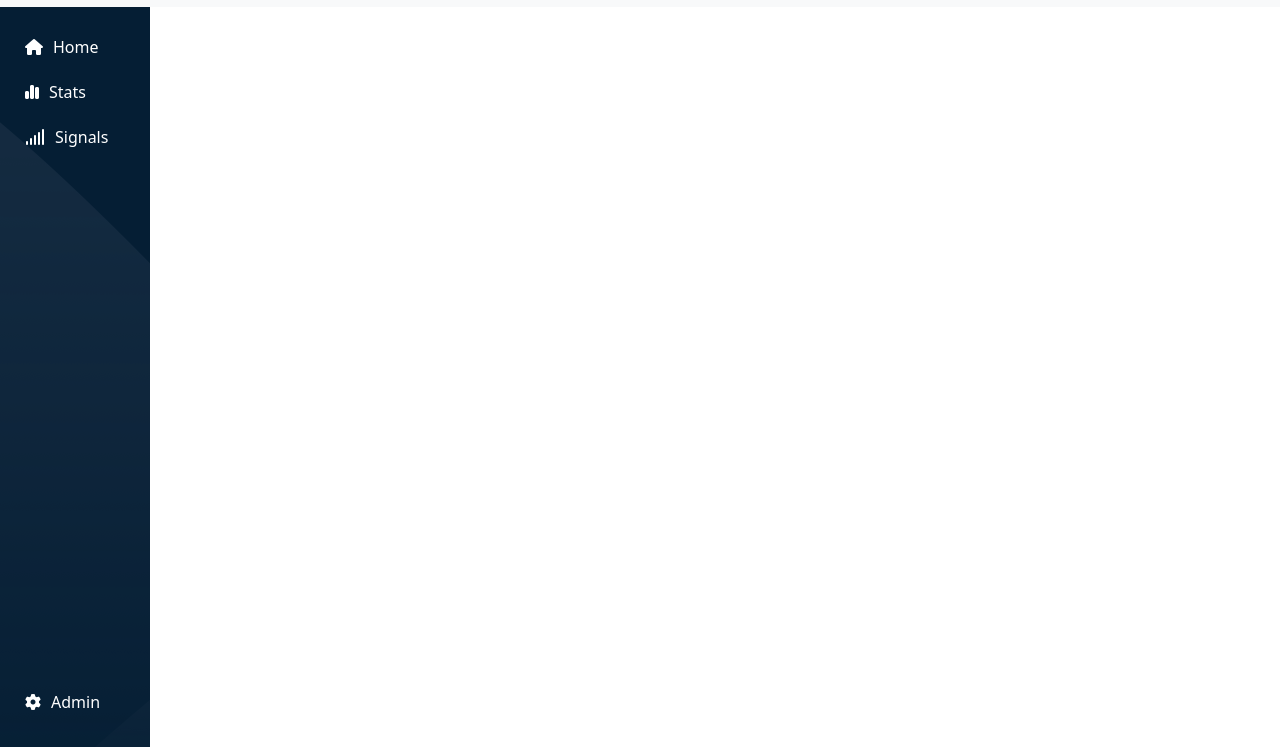
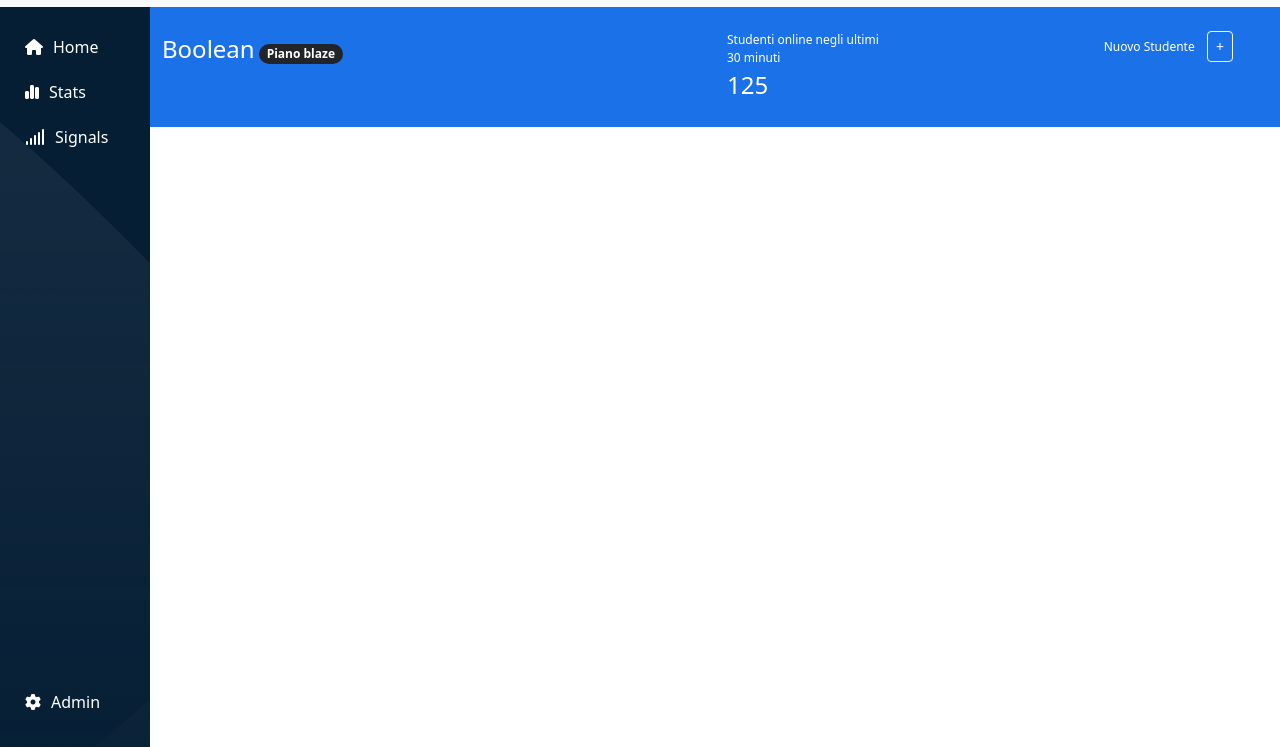
Before and after one commit to FedeAle1525/html-css-bootstrap-dashboard, a plain HTML site: page index.html in a window 1280 px wide. Shown: the part 53-800 px from the top of the page. Drawn offline with nearby package versions, Linux system fonts and the light colour scheme.

Commit message:
FEAT "header" in "content" with elements

```diff
--- a/css/style.css
+++ b/css/style.css
@@ -21,6 +21,14 @@
     display: flex;
     flex-direction: column;
     height: 100vh;
+}
+
+.ps_fs-12{
+    font-size: 12px;
+}
+
+.ps_fs-24{
+    font-size: 24px;
 }
 
 /* HEADER */
@@ -93,9 +101,19 @@
 
 }
 
+/* MAIN-CONTENT */
 
 .ps_main-content{
     flex-grow: 1;
     overflow: auto;
-    padding: 20px;
 }
+
+/* CONTENT_HEADER */
+
+.ps_content-header{
+    background-color: rgb(27, 114, 232);
+}
+
+/* .ps_content-header .container{
+    padding: 10px 5px;
+} */
--- a/index.html
+++ b/index.html
@@ -67,6 +67,7 @@
 
     <main class="ps_main">
 
+        <!-- Aside -->
         <aside class="ps_aside">
             <nav class="nav h-100 flex-column">
                 <ul class="navbar-nav h-100">
@@ -89,9 +90,30 @@
                 </ul>
             </nav>
         </aside>
+        <!-- Fine Aside -->
 
         <div class="ps_main-content">
 
+            <!-- Header -->
+            <div class="ps_content-header text-white">
+                <div class="container-fluid py-4">
+                    <div class="row justify-content-between">
+                        <div class="col-12 col-sm-4">
+                            <span class="ps_fs-24">Boolean</span>
+                            <span class="badge rounded-pill text-bg-dark">Piano blaze</span>
+                        </div>
+                        <div class="col-12 col-sm-2">
+                            <p class="ps_fs-12 m-0">Studenti online negli ultimi 30 minuti</p>
+                            <p class="ps_fs-24 m-0">125</p>
+                        </div>
+                        <div class="col-12 col-sm-2">
+                            <span class="ps_fs-12 pe-2">Nuovo Studente</span>
+                            <button type="button" class="btn btn-outline-light btn-sm">+</button>
+                        </div>
+                    </div>
+                </div>
+            </div>
+            <!-- Fine Header -->
         </div>
 
     </main>
```
